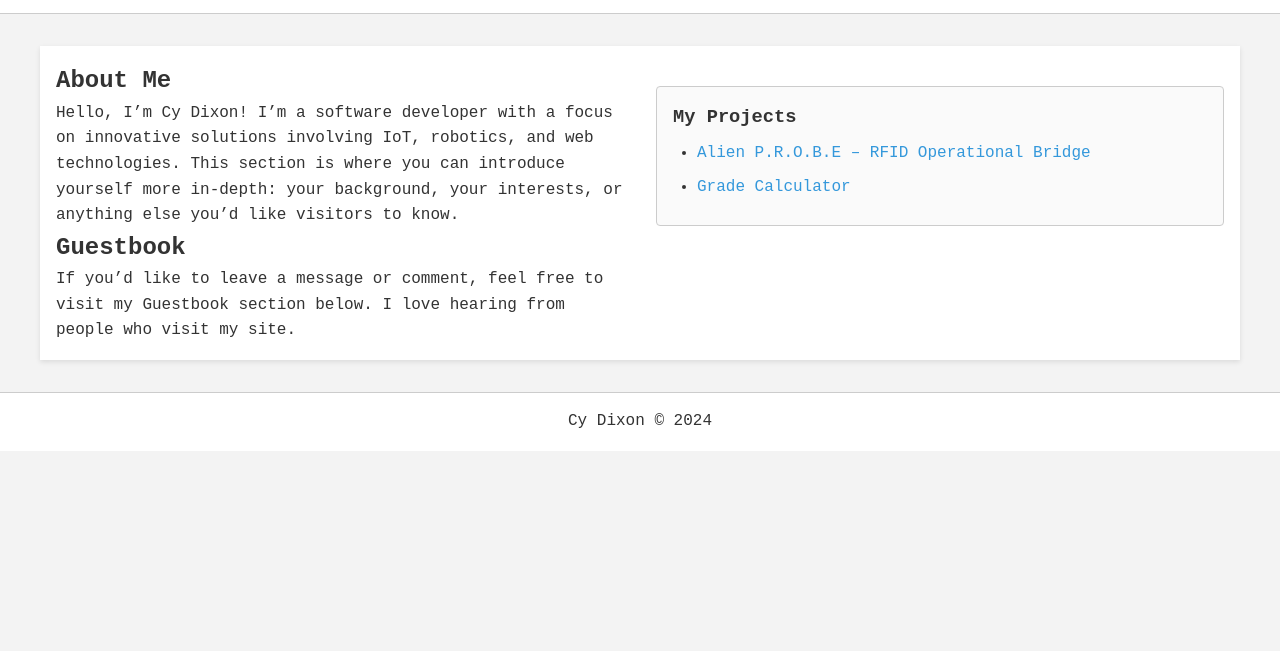
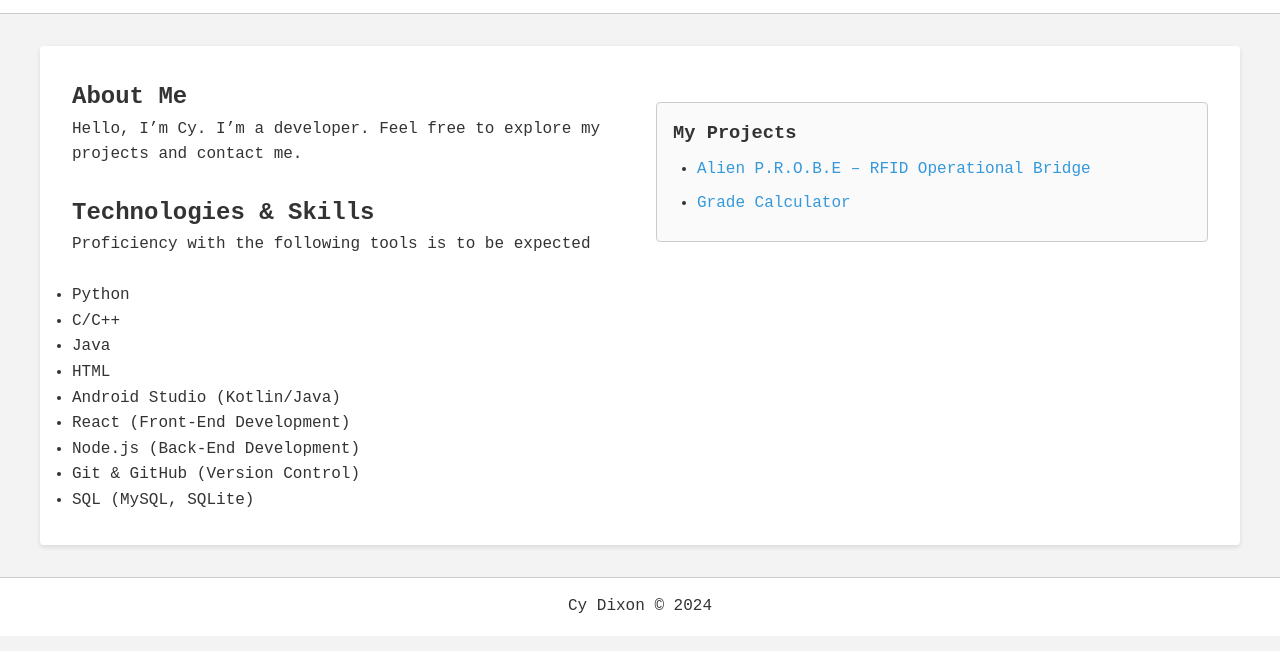
Before and after one commit to cylissama/cylissama.github.io, a plain HTML site: page index.html in a window 1280 px wide. Shown: the part 57-708 px from the top of the page. Drawn offline with Linux system fonts and the light colour scheme.

Commit message:
added cosmetics

```diff
--- a/css/styles.css
+++ b/css/styles.css
@@ -25,6 +25,9 @@
     background-color: #fff;
     border-bottom: 1px solid #ccc;
     padding: 1rem 0;
+    position: sticky;
+    top: 0;
+    z-index: 9999; /* ensures the header stays on top of other elements */
   }
 
   .header-container {
@@ -83,9 +86,10 @@
   .main-content {
     max-width: 1200px;
     margin: 2rem auto;
-    padding: 1rem;
+    padding: 2rem;
     background: #fff;
     box-shadow: 0 2px 5px rgba(0,0,0,0.1);
+    border-radius: 4px;
   }
 
   /*
--- a/index.html
+++ b/index.html
@@ -13,7 +13,11 @@
   <header class="header">
     <div class="header-container">
       <div class="logo-section">
-        <h1 class="logo">./Cy Dixon</h1>
+        <h1 class="logo">
+            <a href="index.html" style="text-decoration: none; color: inherit;">
+                ./Cy Dixon
+            </a>
+        </h1>
       </div>
       <nav class="navbar">
         <ul class="nav-links">
@@ -46,24 +50,28 @@
   <!-- Main Content: Two Columns -->
   <main class="main-content">
     <div class="index-content-container">
-      <!-- LEFT COLUMN -->
       <section class="left-column">
         <h2 id="about-me">About Me</h2>
         <p>
-          Hello, I’m Cy Dixon! I’m a software developer with a focus on
-          innovative solutions involving IoT, robotics, and web technologies.
-          This section is where you can introduce yourself more in-depth:
-          your background, your interests, or anything else you’d like
-          visitors to know.
+          Hello, I’m Cy. I’m a developer.
+          Feel free to explore my projects and contact me.
         </p>
-
-        <h2 id="guestbook">Guestbook</h2>
-        <p>
-          If you’d like to leave a message or comment, feel free to visit my
-          Guestbook section below. I love hearing from people who visit my site.
-        </p>
-        <!-- Add more content here as needed -->
-      </section>
+        <br>
+        <h2 id="skills">Technologies & Skills</h2>
+        <p>Proficiency with the following tools is to be expected</p>
+        <br>
+        <ul>
+          <li>Python</li>
+          <li>C/C++</li>
+          <li>Java</li>
+          <li>HTML</li>
+          <li>Android Studio (Kotlin/Java) </li>
+          <li>React (Front-End Development)</li>
+          <li>Node.js (Back-End Development)</li>
+          <li>Git &amp; GitHub (Version Control)</li>
+          <li>SQL (MySQL, SQLite)</li>
+        </ul>
+    </section>
 
       <!-- RIGHT COLUMN (Projects Only) -->
       <section class="right-column">
```
Also changed, not shown: grade_calculator.html (+4 -5 lines).
